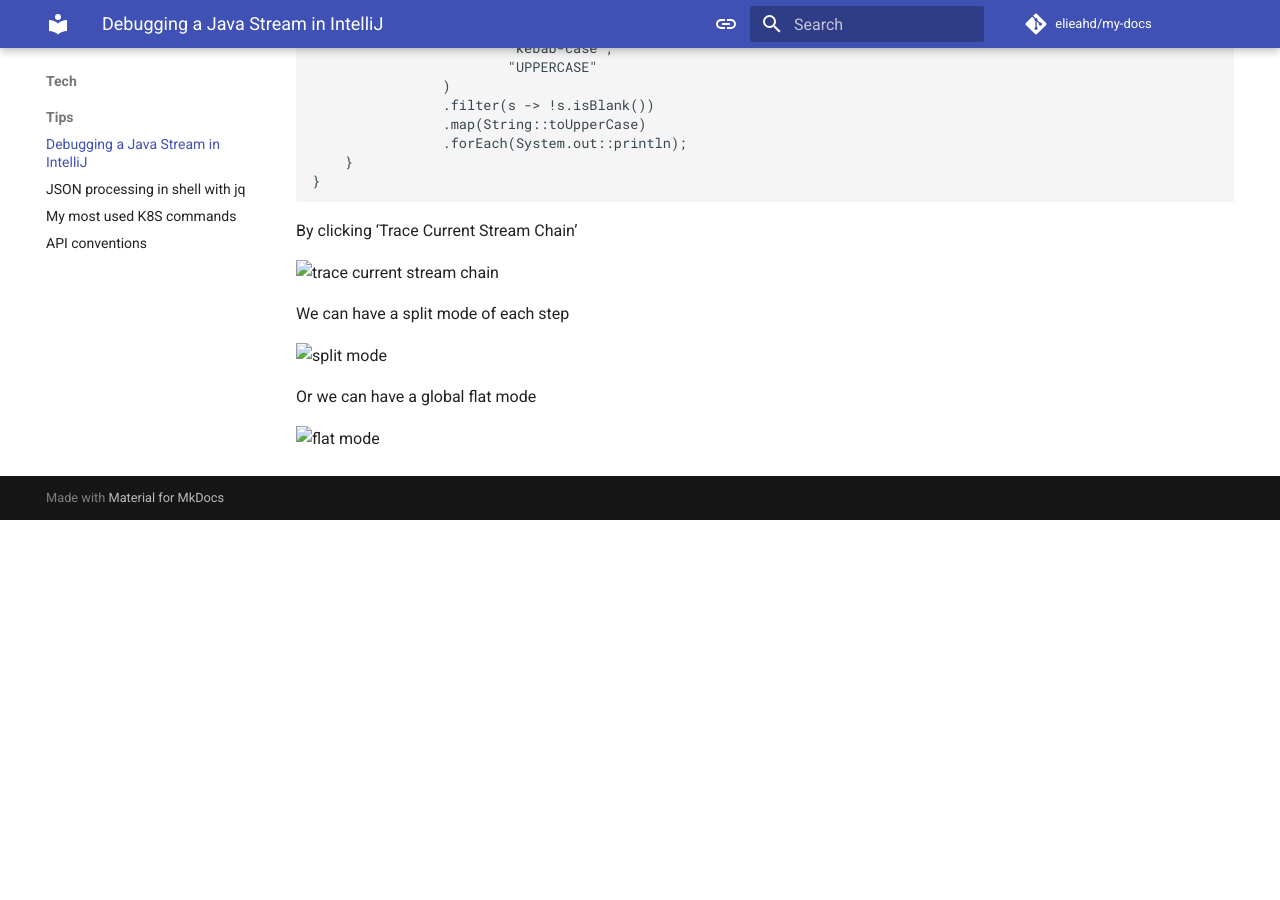
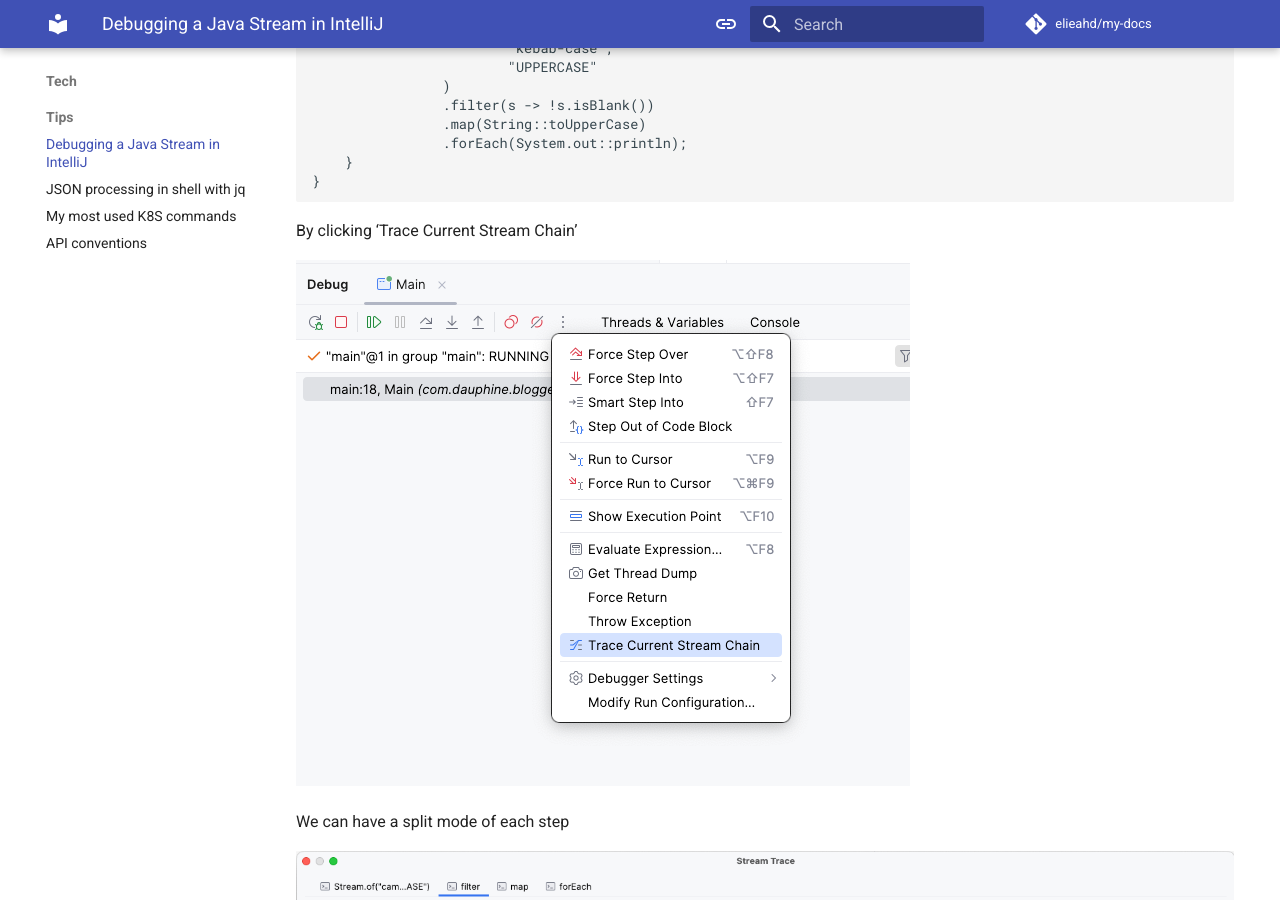
Before and after one commit to elieahd/my-docs, an MkDocs documentation site: the page built from docs/tech/tips/java-stream-intellij.md, in a window 1280 px wide and 900 px high, scrolled down 514 px. Built offline with MkDocs 1.6.1 and Material for MkDocs 9.7.7, drawn with Linux system fonts in a browser that asks for light colours; comment, search, counter and statistics services are not loaded; before the commit the page ends 1034 px from its top, so only the background shows below that.

Commit message:
fix: images paths

```diff
--- a/docs/tech/tips/java-stream-intellij.md
+++ b/docs/tech/tips/java-stream-intellij.md
@@ -29,12 +29,12 @@
 
 By clicking ‘Trace Current Stream Chain’
 
-![trace current stream chain](../../../assets/tech/tips/trace.png)
+![trace current stream chain](../../assets/tech/tips/trace.png)
 
 We can have a split mode of each step
 
-![split mode](../../../assets/tech/tips/split-mode.png)
+![split mode](../../assets/tech/tips/split-mode.png)
 
 Or we can have a global flat mode
 
-![flat mode](../../../assets/tech/tips/flat-mode.png)
+![flat mode](../../assets/tech/tips/flat-mode.png)
```
Also changed, not shown: docs/assets/tech/tips/flat-mode.png (renamed from assets/tech/tips/flat-mode.png), docs/assets/tech/tips/split-mode.png (renamed from assets/tech/tips/split-mode.png), docs/assets/tech/tips/trace.png (renamed from assets/tech/tips/trace.png).
